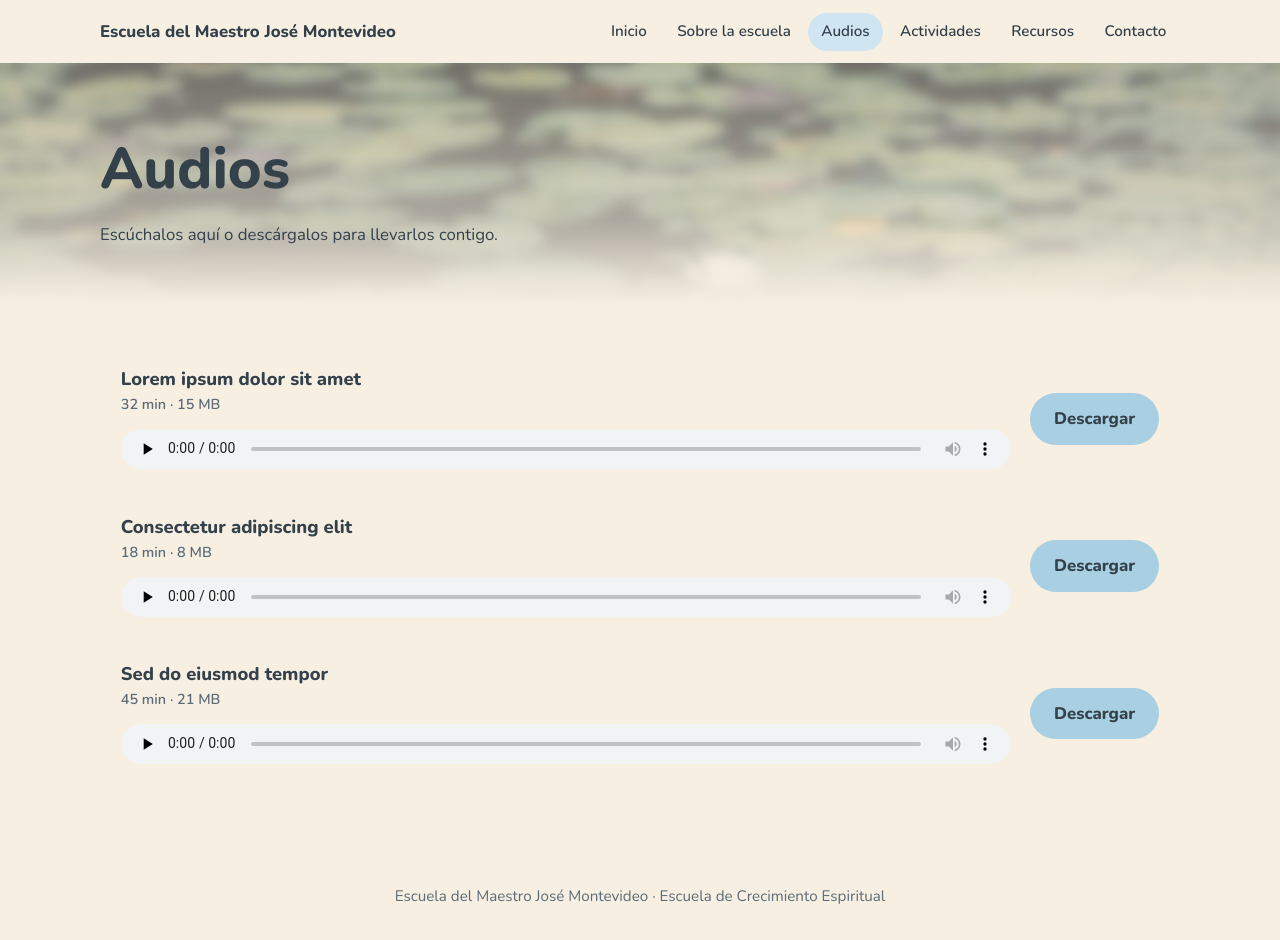
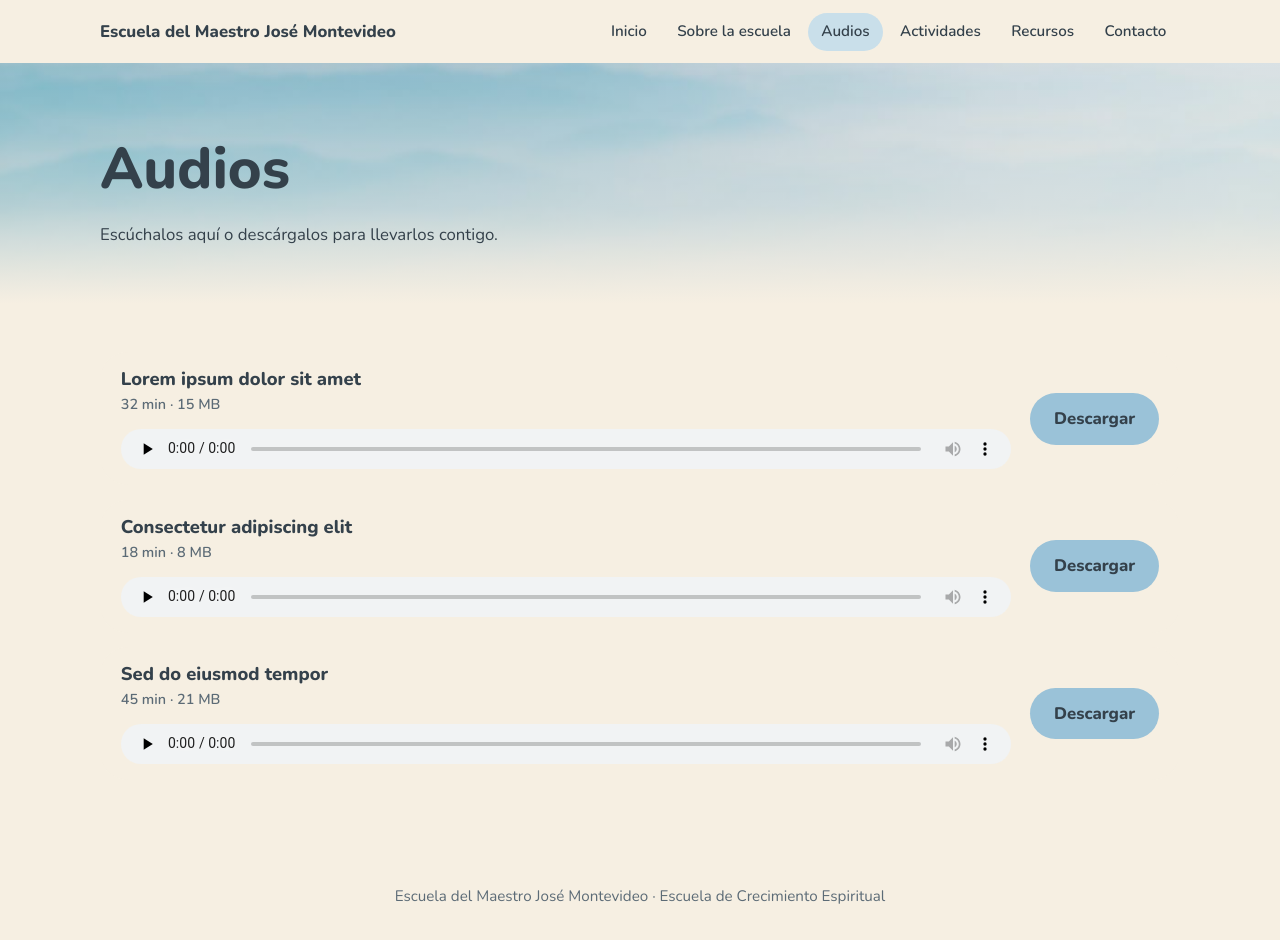
Before and after one commit to fvarietti/web-escuela-jose, a plain HTML site: page audios.html in a window 1280 px wide. Drawn offline with nearby package versions, Linux system fonts and the light colour scheme.

Commit message:
Add files via upload

```diff
--- a/audios.html
+++ b/audios.html
@@ -19,7 +19,7 @@
 </header>
 
 <main>
-<section class="cabecera fondo lirios">
+<section class="cabecera fondo cielo">
   <div class="wrap">
     <h1>Audios</h1>
     <p style="margin-top:1rem">Escúchalos aquí o descárgalos para llevarlos contigo.</p>
--- a/styles.css
+++ b/styles.css
@@ -1,5 +1,5 @@
 :root{
-  --arena:#F6EFE2; --arena-2:#EADFCB; --celeste:#CFE6F2; --celeste-2:#A9CFE3;
+  --arena:#F6EFE2; --arena-2:#EADFCB; --celeste:#C9DFEA; --celeste-2:#9AC2D8;
   --tinta:#34414B; --suave:#5C6B76; --enlace:#2F6684; --r:28px;
 }
 *{box-sizing:border-box;margin:0}
@@ -83,9 +83,9 @@ nav ul a[aria-current="page"]{background:var(--celeste)}
 
 /* Fondos de naturaleza difuminados */
 .fondo{position:relative;isolation:isolate;background-size:cover;background-repeat:no-repeat}
-.fondo::before{content:"";position:absolute;inset:0;z-index:-1;background:linear-gradient(rgba(246,239,226,.45),rgba(246,239,226,.7) 65%,var(--arena))}
-.mar{background-image:url(img/fondo-mar.jpg);background-position:50% 62%}
-.lirios{background-image:url(img/fondo-lirios.jpg);background-position:50% 50%}
+.fondo::before{content:"";position:absolute;inset:0;z-index:-1;background:linear-gradient(rgba(246,239,226,.4),rgba(246,239,226,.62) 60%,var(--arena))}
+.cielo{background-image:url(img/fondo-cielo.jpg);background-position:50% 72%}
+.ola path{fill:var(--celeste)}
 .hero{padding:7rem 0 6rem}
 .hero .wrap{display:block}
 .hero p{color:var(--tinta);max-width:50ch}
```
Also changed, not shown: index.html (+1 -1 lines), recursos.html (+1 -1 lines), sobre-la-escuela.html (+1 -1 lines), img/fondo-cielo.jpg (added), 1 other file.
